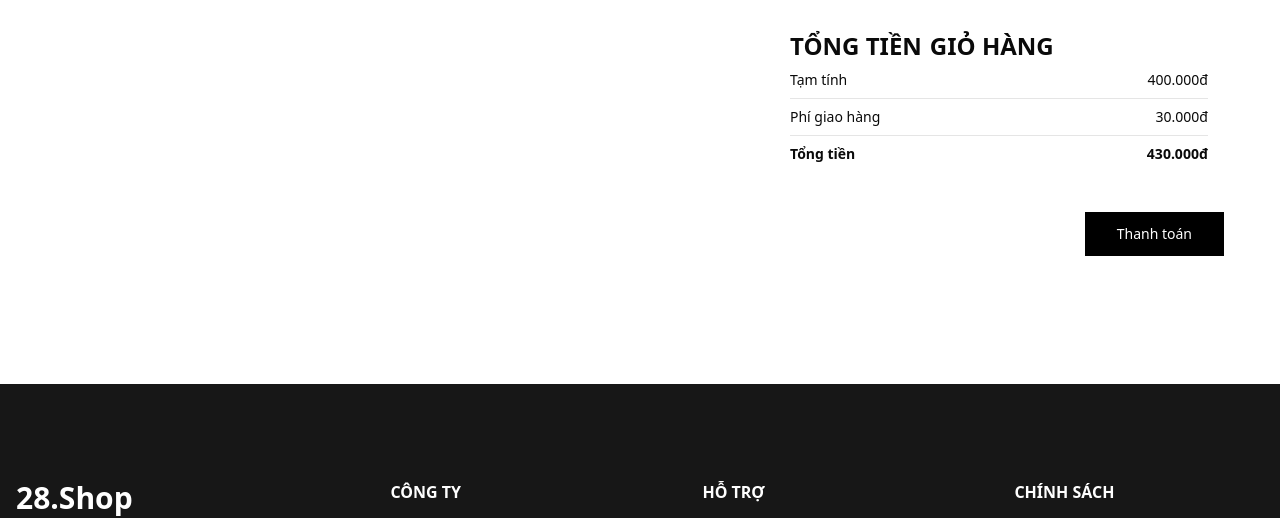
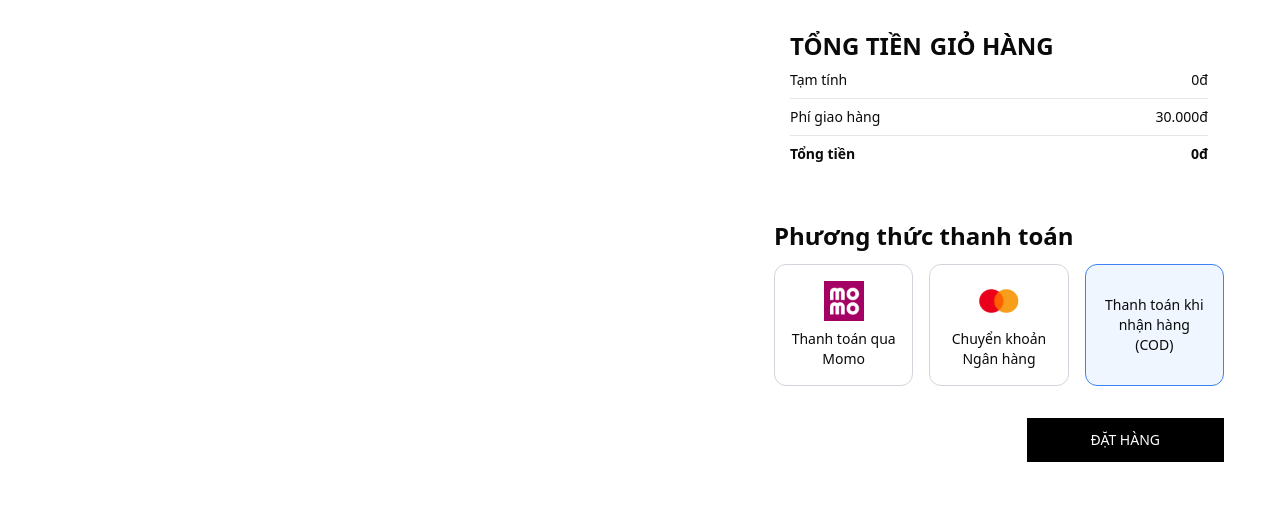
Before and after one commit to dinhhieu1208/Fashion-frontend, a React (Vite) app: page /cart in a window 1280 px wide. Shown: the part 250-768 px from the top of the page. Built offline with nearby package versions, Linux system fonts and the light colour scheme; no server answers.

Commit message:
[Update] Trang cart

```diff
--- a/src/components/client/Cart.jsx
+++ b/src/components/client/Cart.jsx
@@ -1,15 +1,16 @@
 import React, { useState, useEffect } from "react";
 import CartTotal from "./CartTotal";
-import { useNavigate } from "react-router-dom";
+// import { useNavigate } from "react-router-dom";
+import momo from "../../assets/images/momo.webp";
+import bank1 from "../../assets/images/bank-2.png";
 
 const Cart = () => {
-  const navigate = useNavigate();
-
+  // const navigate = useNavigate();
   const currency = "₫";
 
   const [cartData, setCartData] = useState([]);
+  const [method, setMethod] = useState("cod");
 
-  // ✅ Lấy dữ liệu từ localStorage khi component load
   useEffect(() => {
     const cartStorage = localStorage.getItem("cart");
     if (cartStorage) {
@@ -17,7 +18,6 @@
     }
   }, []);
 
-  // ✅ Hàm cập nhật số lượng
   const updateQuantity = (id, size, newQuantity) => {
     const updated = cartData.map((item) =>
       item.id === id && item.size === size
@@ -31,13 +31,39 @@
     localStorage.setItem("cart", JSON.stringify(updated));
   };
 
-  // ✅ Hàm xóa sản phẩm
   const removeItem = (id, size) => {
     const updated = cartData.filter(
       (item) => !(item.id === id && item.size === size)
     );
     setCartData(updated);
     localStorage.setItem("cart", JSON.stringify(updated));
+  };
+  const handleOrder = () => {
+    const orderData = {
+      items: cartData,
+      total: cartData.reduce(
+        (sum, item) => sum + item.price * item.quantity,
+        0
+      ),
+      paymentMethod: method,
+    };
+
+    if (method === "momo") {
+      alert(
+        "Chuyển hướng đến Momo để thanh toán...\n" +
+          JSON.stringify(orderData, null, 2)
+      );
+    } else if (method === "bank") {
+      alert(
+        "Chuyển hướng đến trang thanh toán ngân hàng...\n" +
+          JSON.stringify(orderData, null, 2)
+      );
+    } else {
+      alert(
+        "Đặt hàng thành công - Thanh toán khi nhận hàng (COD)\n" +
+          JSON.stringify(orderData, null, 2)
+      );
+    }
   };
 
   return (
@@ -67,7 +93,7 @@
                 <div>
                   <p className="text-xs sm:text-lg font-medium">{item.name}</p>
                   <div className="flex items-center gap-5 mt-2">
-                    <p className="text-[#e8002d]">
+                    <p className="text-[#e8002d] font-bold">
                       {item.quantity} x {item.price.toLocaleString("vi-VN")}
                       {currency}
                     </p>
@@ -103,18 +129,68 @@
         )}
       </div>
 
-      {/* Tổng tiền và nút thanh toán */}
+      {/* Tổng tiền và thanh toán */}
       <div className="flex justify-end my-20">
         <div className="w-full sm:w-[450px]">
-          <CartTotal />
-          <div className="w-full text-end">
+          <CartTotal cartItems={cartData} />
+
+          {/* Chọn phương thức thanh toán */}
+          <div className="mt-10">
+            <h2 className="text-xl sm:text-2xl font-bold mb-3">
+              Phương thức thanh toán
+            </h2>
+            <div className="grid grid-cols-1 sm:grid-cols-3 gap-4">
+              <label
+                onClick={() => setMethod("momo")}
+                className={`flex flex-col items-center justify-center gap-2 border rounded-xl p-4 cursor-pointer transition hover:shadow-md ${
+                  method === "momo"
+                    ? "border-blue-500 bg-blue-50"
+                    : "border-gray-300"
+                }`}
+              >
+                <img src={momo} className="w-10 h-10 object-contain" />
+                <span className="text-center text-sm font-medium">
+                  Thanh toán qua Momo
+                </span>
+              </label>
+
+              <label
+                onClick={() => setMethod("bank")}
+                className={`flex flex-col items-center justify-center gap-2 border rounded-xl p-4 cursor-pointer transition hover:shadow-md ${
+                  method === "bank"
+                    ? "border-blue-500 bg-blue-50"
+                    : "border-gray-300"
+                }`}
+              >
+                <img src={bank1} className="w-10 h-10 object-contain" />
+                <span className="text-center text-sm font-medium">
+                  Chuyển khoản Ngân hàng
+                </span>
+              </label>
+
+              <label
+                onClick={() => setMethod("cod")}
+                className={`flex flex-col items-center justify-center gap-2 border rounded-xl p-4 cursor-pointer transition hover:shadow-md ${
+                  method === "cod"
+                    ? "border-blue-500 bg-blue-50"
+                    : "border-gray-300"
+                }`}
+              >
+                <span className="text-center text-sm font-medium">
+                  Thanh toán khi nhận hàng (COD)
+                </span>
+              </label>
+            </div>
+          </div>
+
+          {/* Nút đặt hàng */}
+          <div className="w-full text-end mt-8">
             <button
-              onClick={() => {
-                navigate("/payment");
-              }}
-              className="bg-black text-white text-sm my-8 px-8 py-3"
+              type="button"
+              onClick={handleOrder}
+              className="bg-black text-white px-16 py-3 text-sm"
             >
-              Thanh toán
+              ĐẶT HÀNG
             </button>
           </div>
         </div>
--- a/src/components/client/CartTotal.jsx
+++ b/src/components/client/CartTotal.jsx
@@ -1,12 +1,6 @@
 import React from "react";
 
-const CartTotal = () => {
-  // Dữ liệu mẫu giỏ hàng
-  const cartItems = [
-    { id: 1, name: "Sản phẩm A", price: 100000, quantity: 2 },
-    { id: 2, name: "Sản phẩm B", price: 200000, quantity: 1 },
-  ];
-
+const CartTotal = ({ cartItems }) => {
   const currency = "đ";
   const delivery_fee = 30000;
 
```
